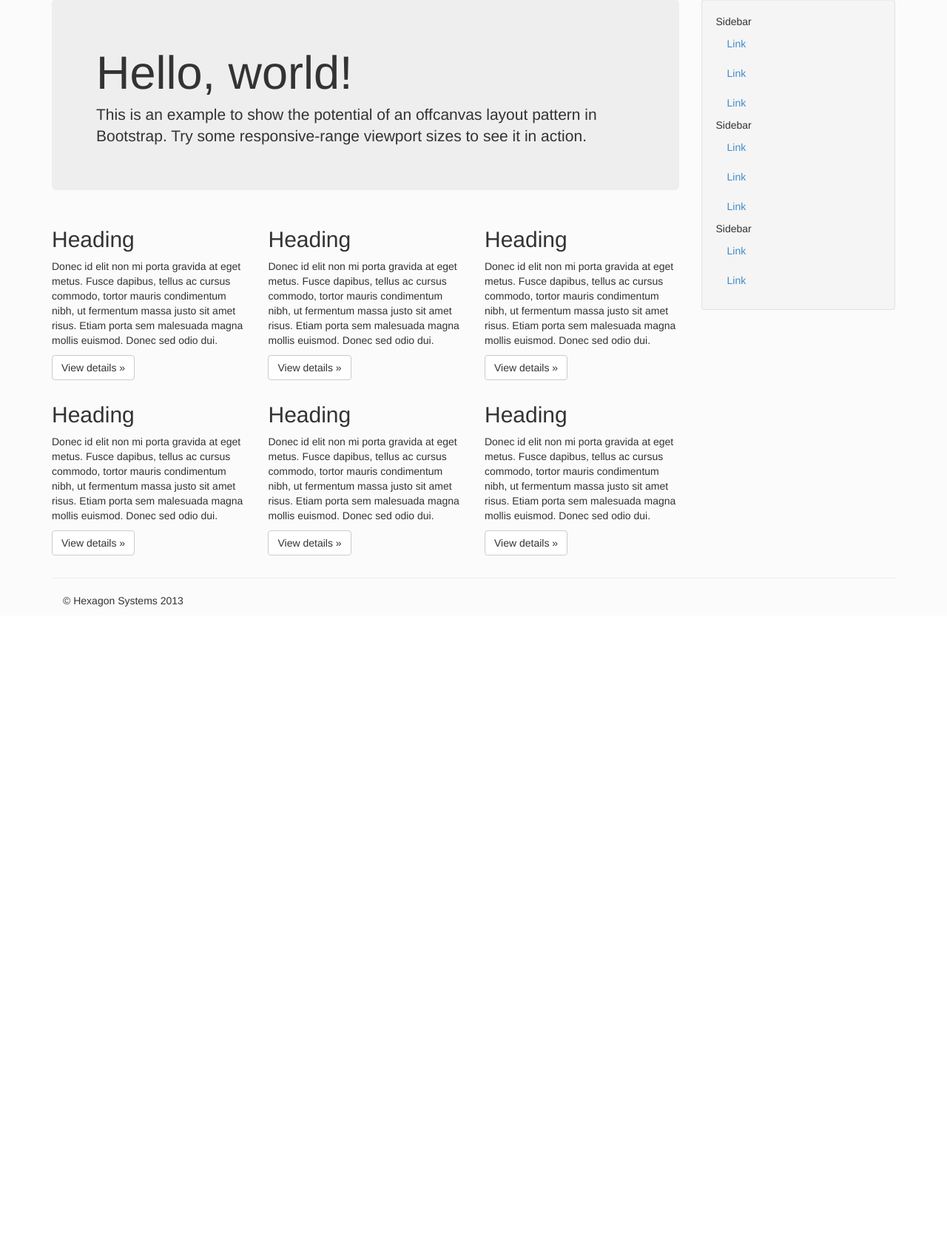
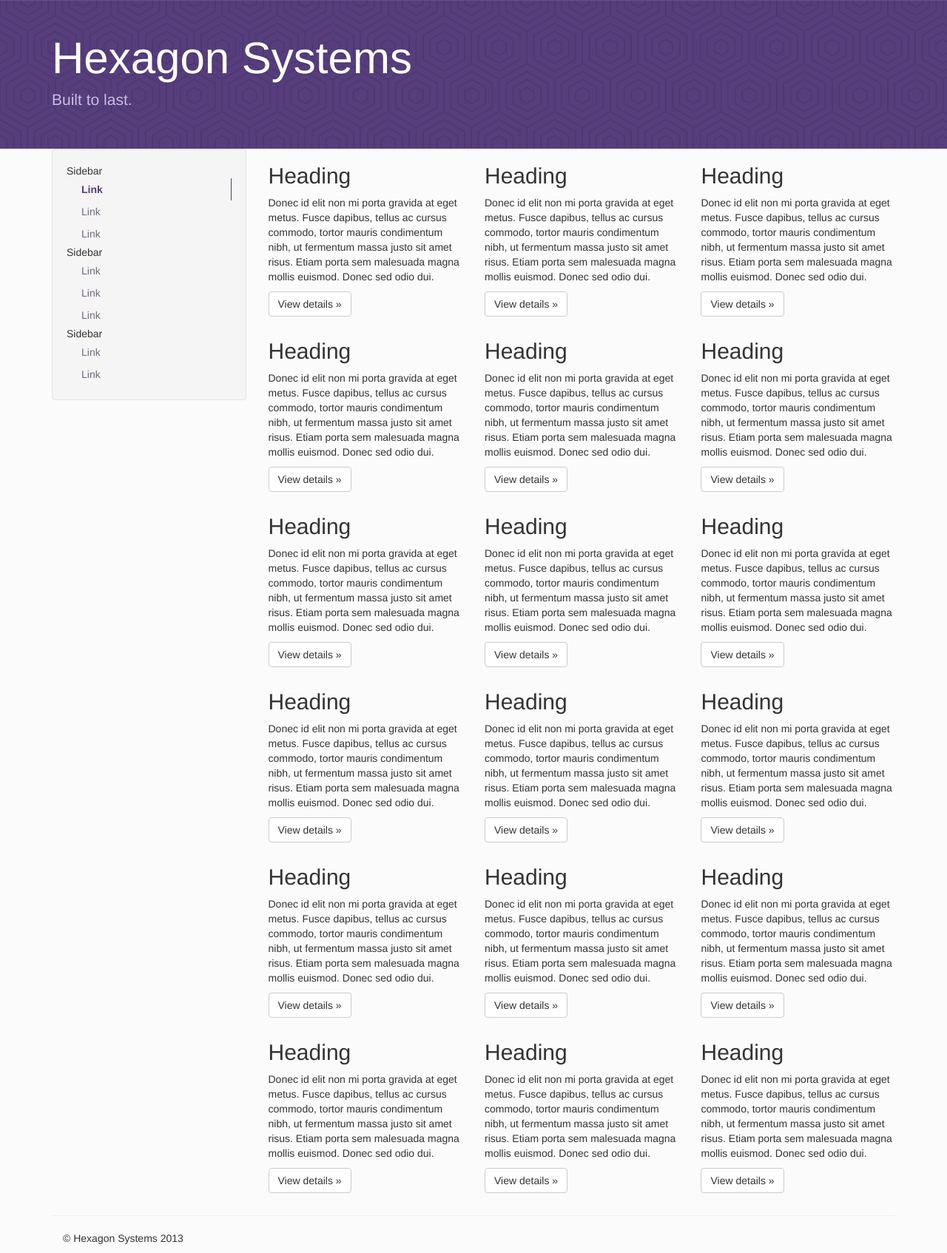
Before and after one commit to HexagonSystems/website, a PHP site: page /hexagon/Bootstrap.html in a window 1280 px wide. Shown: the part 51-1745 px from the top of the page at 74% size. Before the commit the page ends 871 px from the top, so only its background shows below. Run offline with PHP 8.4, Linux system fonts and the light colour scheme; some libraries are stand-ins or nearby versions.

Commit message:
Work on getting bootstrap.html to useable

```diff
--- a/Bootstrap.html
+++ b/Bootstrap.html
@@ -57,17 +57,103 @@
   </div>
 </header>
 
+<div class="bs-header" id="content">
+      <div class="container">
+        <h1>Hexagon Systems</h1>
+        <p>Built to last.</p>
+      </div>
+    </div>
+
     <div class="container">
 
-      <div class="row row-offcanvas row-offcanvas-right">
-        <div class="col-xs-12 col-sm-9">
-          <p class="pull-right visible-xs">
-            <button type="button" class="btn btn-primary btn-xs" data-toggle="offcanvas">Toggle nav</button>
+      <div class="row row-offcanvas row-offcanvas-left">
+        <div class="col-xs-6 col-sm-3 col-md-3" role="navigation">
+          <div id="sidebar" class="sidebar-offcanvas">
+          <div class="well sidebar-nav">
+            <ul class="nav">
+              <li>Sidebar</li>
+              <li class="active"><a href="#">Link</a></li>
+              <li><a href="#">Link</a></li>
+              <li><a href="#">Link</a></li>
+              <li>Sidebar</li>
+              <li><a href="#">Link</a></li>
+              <li><a href="#">Link</a></li>
+              <li><a href="#">Link</a></li>
+              <li>Sidebar</li>
+              <li><a href="#">Link</a></li>
+              <li><a href="#">Link</a></li>
+            </ul>
+          </div><!--/.well -->
+        </div>
+        </div><!--/span-->
+        <div class="col-xs-12 col-sm-9 col-md-9">
+          <p class="pull-left visible-xs">
+            <button type="button" class="btn btn-primary" data-toggle="offcanvas">Tasks</button>
           </p>
-          <div class="jumbotron">
-            <h1>Hello, world!</h1>
-            <p>This is an example to show the potential of an offcanvas layout pattern in Bootstrap. Try some responsive-range viewport sizes to see it in action.</p>
-          </div>
+          <div class="row">
+            <div class="col-6 col-sm-6 col-lg-4">
+              <h2>Heading</h2>
+              <p>Donec id elit non mi porta gravida at eget metus. Fusce dapibus, tellus ac cursus commodo, tortor mauris condimentum nibh, ut fermentum massa justo sit amet risus. Etiam porta sem malesuada magna mollis euismod. Donec sed odio dui. </p>
+              <p><a class="btn btn-default" href="#">View details &raquo;</a></p>
+            </div><!--/span-->
+            <div class="col-6 col-sm-6 col-lg-4">
+              <h2>Heading</h2>
+              <p>Donec id elit non mi porta gravida at eget metus. Fusce dapibus, tellus ac cursus commodo, tortor mauris condimentum nibh, ut fermentum massa justo sit amet risus. Etiam porta sem malesuada magna mollis euismod. Donec sed odio dui. </p>
+              <p><a class="btn btn-default" href="#">View details &raquo;</a></p>
+            </div><!--/span-->
+            <div class="col-6 col-sm-6 col-lg-4">
+              <h2>Heading</h2>
+              <p>Donec id elit non mi porta gravida at eget metus. Fusce dapibus, tellus ac cursus commodo, tortor mauris condimentum nibh, ut fermentum massa justo sit amet risus. Etiam porta sem malesuada magna mollis euismod. Donec sed odio dui. </p>
+              <p><a class="btn btn-default" href="#">View details &raquo;</a></p>
+            </div><!--/span-->
+            <div class="col-6 col-sm-6 col-lg-4">
+              <h2>Heading</h2>
+              <p>Donec id elit non mi porta gravida at eget metus. Fusce dapibus, tellus ac cursus commodo, tortor mauris condimentum nibh, ut fermentum massa justo sit amet risus. Etiam porta sem malesuada magna mollis euismod. Donec sed odio dui. </p>
+              <p><a class="btn btn-default" href="#">View details &raquo;</a></p>
+            </div><!--/span-->
+            <div class="col-6 col-sm-6 col-lg-4">
+              <h2>Heading</h2>
+              <p>Donec id elit non mi porta gravida at eget metus. Fusce dapibus, tellus ac cursus commodo, tortor mauris condimentum nibh, ut fermentum massa justo sit amet risus. Etiam porta sem malesuada magna mollis euismod. Donec sed odio dui. </p>
+              <p><a class="btn btn-default" href="#">View details &raquo;</a></p>
+            </div><!--/span-->
+            <div class="col-6 col-sm-6 col-lg-4">
+              <h2>Heading</h2>
+              <p>Donec id elit non mi porta gravida at eget metus. Fusce dapibus, tellus ac cursus commodo, tortor mauris condimentum nibh, ut fermentum massa justo sit amet risus. Etiam porta sem malesuada magna mollis euismod. Donec sed odio dui. </p>
+              <p><a class="btn btn-default" href="#">View details &raquo;</a></p>
+            </div><!--/span-->
+          </div><!--/row-->
+          <div class="row">
+            <div class="col-6 col-sm-6 col-lg-4">
+              <h2>Heading</h2>
+              <p>Donec id elit non mi porta gravida at eget metus. Fusce dapibus, tellus ac cursus commodo, tortor mauris condimentum nibh, ut fermentum massa justo sit amet risus. Etiam porta sem malesuada magna mollis euismod. Donec sed odio dui. </p>
+              <p><a class="btn btn-default" href="#">View details &raquo;</a></p>
+            </div><!--/span-->
+            <div class="col-6 col-sm-6 col-lg-4">
+              <h2>Heading</h2>
+              <p>Donec id elit non mi porta gravida at eget metus. Fusce dapibus, tellus ac cursus commodo, tortor mauris condimentum nibh, ut fermentum massa justo sit amet risus. Etiam porta sem malesuada magna mollis euismod. Donec sed odio dui. </p>
+              <p><a class="btn btn-default" href="#">View details &raquo;</a></p>
+            </div><!--/span-->
+            <div class="col-6 col-sm-6 col-lg-4">
+              <h2>Heading</h2>
+              <p>Donec id elit non mi porta gravida at eget metus. Fusce dapibus, tellus ac cursus commodo, tortor mauris condimentum nibh, ut fermentum massa justo sit amet risus. Etiam porta sem malesuada magna mollis euismod. Donec sed odio dui. </p>
+              <p><a class="btn btn-default" href="#">View details &raquo;</a></p>
+            </div><!--/span-->
+            <div class="col-6 col-sm-6 col-lg-4">
+              <h2>Heading</h2>
+              <p>Donec id elit non mi porta gravida at eget metus. Fusce dapibus, tellus ac cursus commodo, tortor mauris condimentum nibh, ut fermentum massa justo sit amet risus. Etiam porta sem malesuada magna mollis euismod. Donec sed odio dui. </p>
+              <p><a class="btn btn-default" href="#">View details &raquo;</a></p>
+            </div><!--/span-->
+            <div class="col-6 col-sm-6 col-lg-4">
+              <h2>Heading</h2>
+              <p>Donec id elit non mi porta gravida at eget metus. Fusce dapibus, tellus ac cursus commodo, tortor mauris condimentum nibh, ut fermentum massa justo sit amet risus. Etiam porta sem malesuada magna mollis euismod. Donec sed odio dui. </p>
+              <p><a class="btn btn-default" href="#">View details &raquo;</a></p>
+            </div><!--/span-->
+            <div class="col-6 col-sm-6 col-lg-4">
+              <h2>Heading</h2>
+              <p>Donec id elit non mi porta gravida at eget metus. Fusce dapibus, tellus ac cursus commodo, tortor mauris condimentum nibh, ut fermentum massa justo sit amet risus. Etiam porta sem malesuada magna mollis euismod. Donec sed odio dui. </p>
+              <p><a class="btn btn-default" href="#">View details &raquo;</a></p>
+            </div><!--/span-->
+          </div><!--/row-->
           <div class="row">
             <div class="col-6 col-sm-6 col-lg-4">
               <h2>Heading</h2>
@@ -102,23 +188,7 @@
           </div><!--/row-->
         </div><!--/span-->
 
-        <div class="col-xs-6 col-sm-3 sidebar-offcanvas" id="sidebar" role="navigation">
-          <div class="well sidebar-nav">
-            <ul class="nav">
-              <li>Sidebar</li>
-              <li class="active"><a href="#">Link</a></li>
-              <li><a href="#">Link</a></li>
-              <li><a href="#">Link</a></li>
-              <li>Sidebar</li>
-              <li><a href="#">Link</a></li>
-              <li><a href="#">Link</a></li>
-              <li><a href="#">Link</a></li>
-              <li>Sidebar</li>
-              <li><a href="#">Link</a></li>
-              <li><a href="#">Link</a></li>
-            </ul>
-          </div><!--/.well -->
-        </div><!--/span-->
+
       </div><!--/row-->
 
       <hr>
--- a/Includes/css/docs.css
+++ b/Includes/css/docs.css
@@ -136,10 +136,14 @@ body {
 
 /* Page headers */
 .bs-header {
+  color: #cdbfe3;
   padding: 30px 15px 40px; /* side padding builds on .container 15px, so 30px */
   font-size: 16px;
   text-align: center;
   text-shadow: 0 1px 0 rgba(0,0,0,.15);
+  border-color: #463265;
+  box-shadow: 0 1px 0 rgba(255,255,255,.1);
+  background: url(../img/hexagons-pattern-563d7c.png) repeat;
 }
 .bs-header h1 {
   color: #fff;
@@ -195,20 +201,20 @@ body {
 }
 
 /* All levels of nav */
-.bs-sidebar .nav > li > a {
+.sidebar-offcanvas .nav > li > a {
   display: block;
   color: #716b7a;
   padding: 5px 20px;
 }
-.bs-sidebar .nav > li > a:hover,
-.bs-sidebar .nav > li > a:focus {
+.sidebar-offcanvas .nav > li > a:hover,
+.sidebar-offcanvas .nav > li > a:focus {
   text-decoration: none;
   background-color: #e5e3e9;
   border-right: 1px solid #dbd8e0;
 }
-.bs-sidebar .nav > .active > a,
-.bs-sidebar .nav > .active:hover > a,
-.bs-sidebar .nav > .active:focus > a {
+.sidebar-offcanvas .nav > .active > a,
+.sidebar-offcanvas .nav > .active:hover > a,
+.sidebar-offcanvas .nav > .active:focus > a {
   font-weight: bold;
   color: #563d7c;
   background-color: transparent;
--- a/Includes/js/offcanvas.js
+++ b/Includes/js/offcanvas.js
@@ -2,4 +2,28 @@ $(document).ready(function() {
   $('[data-toggle=offcanvas]').click(function() {
     $('.row-offcanvas').toggleClass('active');
   });
+
+
+    // back to top
+    setTimeout(function () {
+      var $sideBar = $('.sidebar-offcanvas')
+
+      $sideBar.affix({
+        offset: {
+          top: function () {
+            var offsetTop      = $sideBar.offset().top
+            var sideBarMargin  = parseInt($sideBar.children(0).css('margin-top'), 10)
+            var navOuterHeight = $('.navbar-hexagon').height()
+
+            return (this.top = offsetTop - navOuterHeight - sideBarMargin)
+          }
+        , bottom: 0
+        }
+      })
+    }, 100)
+
+    setTimeout(function () {
+      $('.bs-top').affix()
+    }, 100)
+
 });
```
Also changed, not shown: other parts of Includes/css/docs.css (+14 -12 lines), Includes/img/hexagons-pattern-563d7c.png (added).
